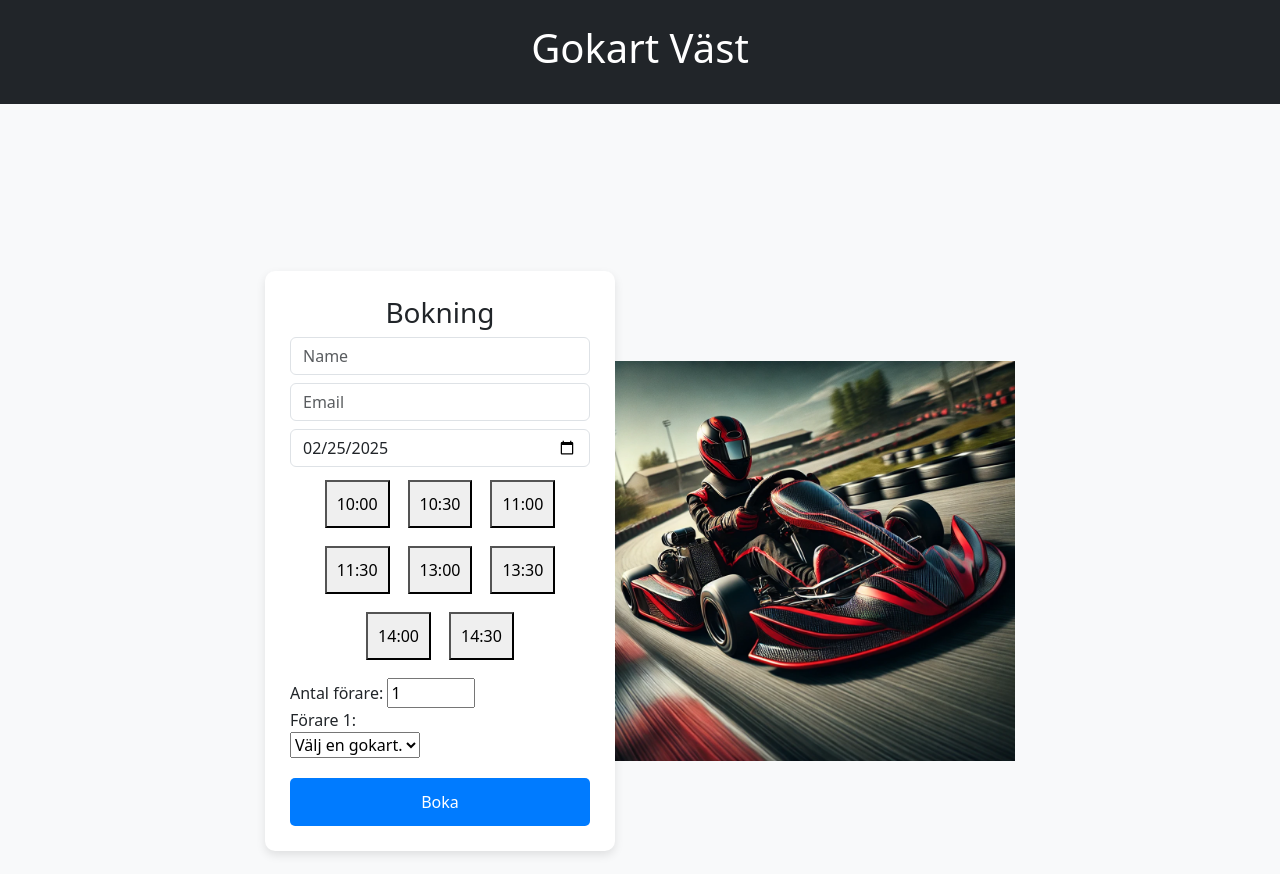
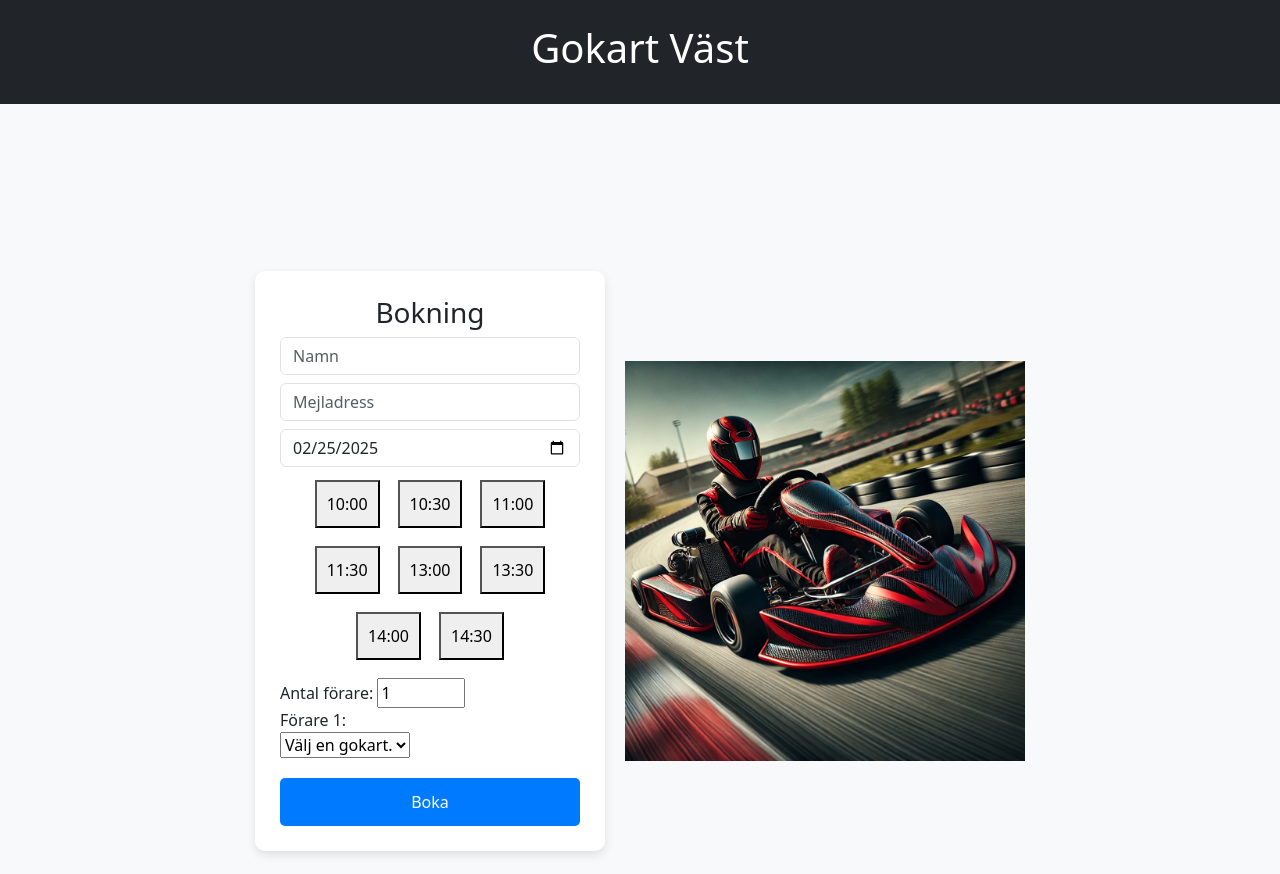
Before and after one commit to EliasDDev/gokart, a Django app: page / in a window 1280 px wide. Run offline with Django 5.2, Linux system fonts and the light colour scheme; data that the repository does not hold is empty.

Commit message:
Moved assets to static
Fixade så att bilden syns genom att flytta assets mappen till static.

```diff
--- a/gokart/app/static/css/style.css
+++ b/gokart/app/static/css/style.css
@@ -166,17 +166,3 @@ html, body {
     background-color: #c82333; /* Mörkare röd vid hover */
     border-color: #bd2130; /* Mörkare kant vid hover */
 }
-
-.image-container {
-    max-width: 100%;  /* Gör så att container inte överskrider bredden på föräldern */
-    display: flex;
-    justify-content: center;  /* Centrerar bilden horisontellt */
-    align-items: center;      /* Centrerar bilden vertikalt om du har en specifik höjd */
-    margin: 20px 0;  /* Lite utrymme runt containern */
-}
-
-.responsive-image {
-    max-width: 100%;  /* Gör bilden responsiv så att den inte överskrider sin container */
-    height: auto;     /* Behåller bildens proportioner */
-    border-radius: 8px;  /* Gör hörnen runda (valfritt) */
-}
--- a/gokart/app/templates/index.html
+++ b/gokart/app/templates/index.html
@@ -26,8 +26,8 @@
             <form method="POST" action="{% url 'book_slot' %}">
                 {% csrf_token %}
                 <h3 class="text-center">Bokning</h3>
-                <input type="text" name="name" class="form-control mb-2" placeholder="Name" required>
-                <input type="email" name="email" class="form-control mb-2" placeholder="Email" required>
+                <input type="text" name="name" class="form-control mb-2" placeholder="Namn" required>
+                <input type="email" name="email" class="form-control mb-2" placeholder="Mejladress" required>
                 <input type="date" name="date" id="datePicker" class="form-control mb-2" required>
                 <div id="timeSlots" class="d-flex flex-wrap justify-content-center gap-2"></div>
                 <input type="hidden" name="time" id="selectedTime" required>
@@ -40,7 +40,7 @@
 
         <!-- Image beside the form -->
         <div class="image-container">
-            <img src="../assets/image3.png" alt="Gokart" class="img-fluid">
+            <img src="../static/assets/image3.png" alt="Gokart" class="img-fluid">
         </div>
     </div>
     <script>
```
Also changed, not shown: gokart/app/static/assets/image1.png (renamed from gokart/app/assets/image1.png), gokart/app/static/assets/image2.png (renamed from gokart/app/assets/image2.png), gokart/app/static/assets/image3.png (renamed from gokart/app/assets/image3.png).
